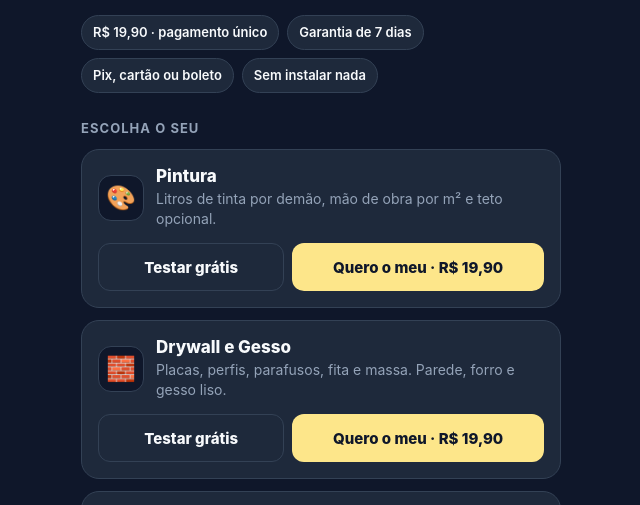
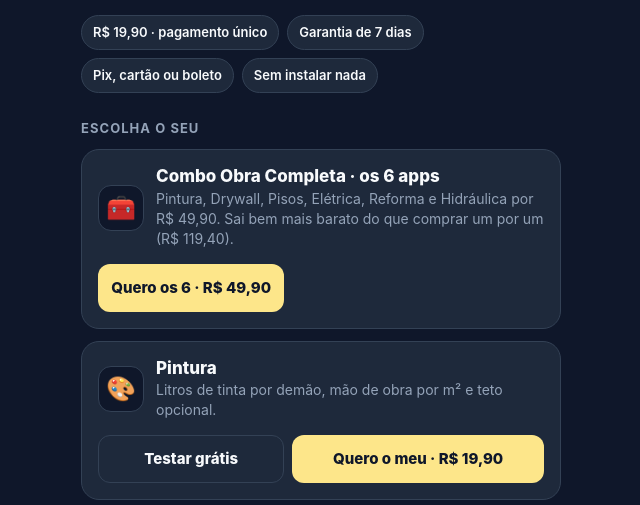
Before and after one commit to castilhosolucoes/links, a plain HTML site: page index.html in a window 1280 px wide. Shown: the part 220-725 px from the top of the page, without its empty margins (319-959 px from the left). Drawn offline with Linux system fonts and the light colour scheme.

Commit message:
Add 'Combo Obra Completa' section to index.html
Added a new section for 'Combo Obra Completa' with pricing and purchase link.

```diff
--- a/index.html
+++ b/index.html
@@ -106,6 +106,13 @@
   <h2>Escolha o seu</h2>
 
   <section class="card">
+    <div class="row"><div class="ico">🧰</div><div><h3>Combo Obra Completa · os 6 apps</h3><p>Pintura, Drywall, Pisos, Elétrica, Reforma e Hidráulica por R$ 49,90. Sai bem mais barato do que comprar um por um (R$ 119,40).</p></div></div>
+    <div class="btns">
+      <a class="btn buy" href="https://pay.hotmart.com/E108511463J?src=bio" target="_blank" rel="noopener">Quero os 6 · R$ 49,90</a>
+    </div>
+  </section>
+
+  <section class="card">
     <div class="row"><div class="ico">🎨</div><div><h3>Pintura</h3><p>Litros de tinta por demão, mão de obra por m² e teto opcional.</p></div></div>
     <div class="btns">
       <a class="btn try" href="https://castilhosolucoes.github.io/orcamento-pintura/" target="_blank" rel="noopener">Testar grátis</a>
```
